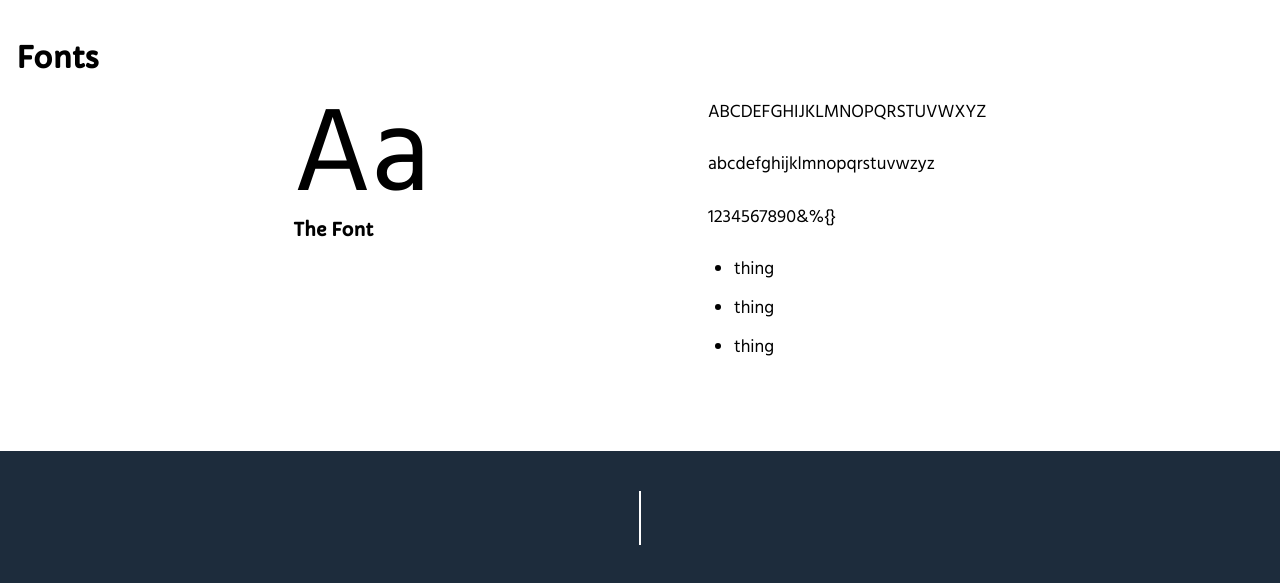
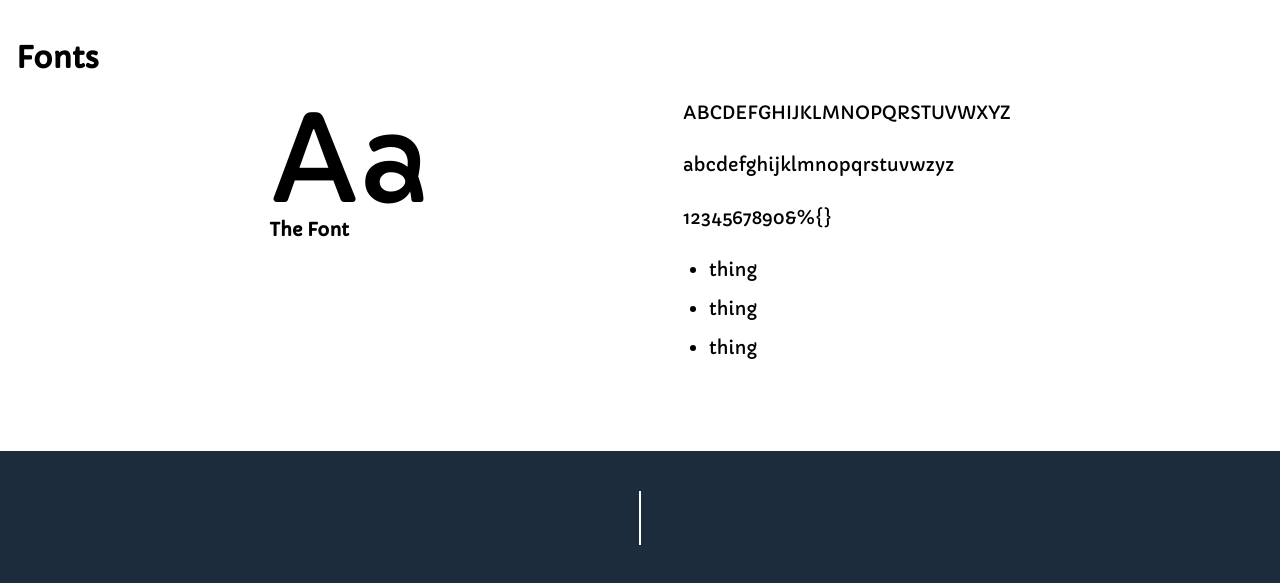
Before and after one commit to isl-x/mo-styleguide, a Gatsby site: page /example in a window 1280 px wide. Shown: the part 4555-5138 px from the top of the page. Built offline with nearby package versions, Linux system fonts and the light colour scheme; Gatsby itself is replaced by a stand-in of ours.

Commit message:
Hastily importing configuring the font import for a font block

```diff
--- a/src/components/Font.js
+++ b/src/components/Font.js
@@ -1,8 +1,19 @@
 import PropTypes from "prop-types"
 import React from "react"
-import styled from "styled-components"
+import styled, { createGlobalStyle } from "styled-components"
+import { StaticQuery, graphql } from "gatsby"
+
+const FontStyle = createGlobalStyle`
+    @font-face {
+        font-family: ${props => `${props.name}`};
+        font-style: normal;
+        font-weight: normal;
+        src: url(${props => props.url}) format('woff');
+    }
+`
 
 const FontContainer = styled.div`
+  font-family: ${props => `${props.fontName}`};
   display: flex;
   flex-direction: row;
   justify-content: space-evenly;
@@ -17,9 +28,28 @@ const FontUsageGuideline = styled.li``
 
 const FontExample = styled.p``
 
-const Font = ({ fontName, sample, sampleSize, children }) => {
+const Font = ({ fontName, fontFileName, sample, sampleSize, children }) => (
+  <StaticQuery
+    query={graphql`
+      query AllDownloadFilesQueryAgain {
+        allFile {
+          edges {
+            node {
+              publicURL
+              name
+            }
+          }
+        }
+      }
+    `}
+    render={data => {
+      const completeFile = data.allFile.edges
+        ? data.allFile.edges.find(file => file.node.name === fontFileName)
+        : null
+
       return (
-    <FontContainer>
+        <FontContainer fontName={fontName}>
+          <FontStyle url={completeFile.node.publicURL} name={fontName} />
           <div>
             <FontSample sampleSize={sampleSize}>{sample}</FontSample>
             <h4>{fontName}</h4>
@@ -32,10 +62,13 @@ const Font = ({ fontName, sample, sampleSize, children }) => {
           </div>
         </FontContainer>
       )
-}
+    }}
+  />
+)
 
 Font.propTypes = {
   fontName: PropTypes.string.isRequired,
+  fontFileName: PropTypes.string.isRequired,
   sample: PropTypes.string.isRequired,
   sampleSize: PropTypes.string,
   children: PropTypes.oneOfType([
--- a/src/page_templates/page.js
+++ b/src/page_templates/page.js
@@ -88,7 +88,12 @@ const BasePage = () => (
 
     {/* FONTS */}
     <Block title="Fonts">
-      <Font fontName="The Font" sample="Aa" sampleSize="120px">
+      <Font
+        fontName="The Font"
+        fontFileName="noelle"
+        sample="Aa"
+        sampleSize="120px"
+      >
         <FontUsageGuideline>thing</FontUsageGuideline>
         <FontUsageGuideline>thing</FontUsageGuideline>
         <FontUsageGuideline>thing</FontUsageGuideline>
```
Also changed, not shown: src/assets/fonts/noelle.woff (added). Lines whose indentation alone changed are shown as unchanged.
